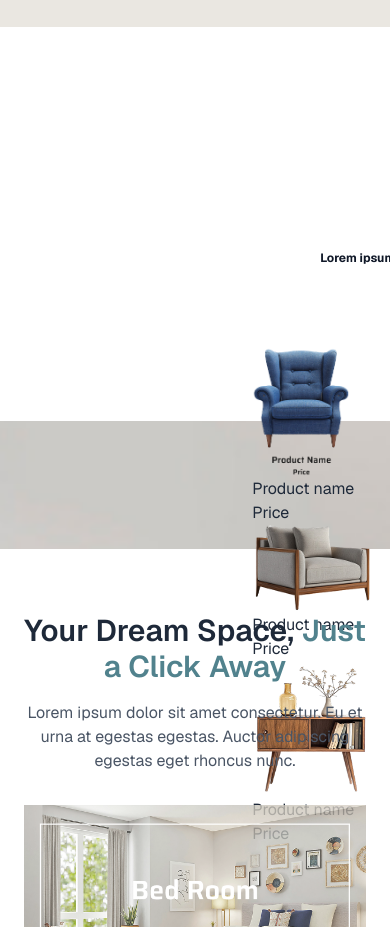
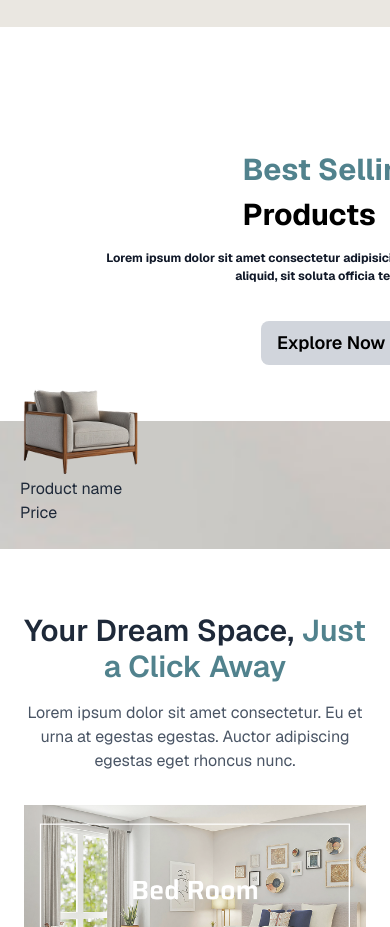
Before and after one commit to rohit-1624/home-decor, a Next.js app: page / in a window 390 px wide. Shown: the part 1100-2027 px from the top of the page. Built offline with nearby package versions, Linux system fonts and the light colour scheme; no server answers.

Commit message:
Update Home.jsx

```diff
--- a/components/Home.jsx
+++ b/components/Home.jsx
@@ -60,7 +60,7 @@ const Home = () => {
 
       {/* section-2 */}
 
-      <div className='p-5 w-[1285px] h-[294px] flex justify-center items-center mx-auto grid md:grid-cols-4 bg-white'>
+      <div className='p-5 w-[1285px] h-[294px] flex justify-center items-center mx-auto grid md:grid-cols-4 grid-cols-2 bg-white'>
         <div className="flex flex-col justify-center items-center gap-3">
           <h1 className="text-[#51828D] text-[30px] font-bold text-center]">Best Selling <br /> <span className='text-black mt-1 text-center'>Products</span></h1>
           <p className="text-gray-900 text-[12px] font-bold px-17 text-center">Lorem ipsum dolor sit amet consectetur adipisicing elit. Delectus laboriosam aliquid, sit soluta officia tempore </p>
```
